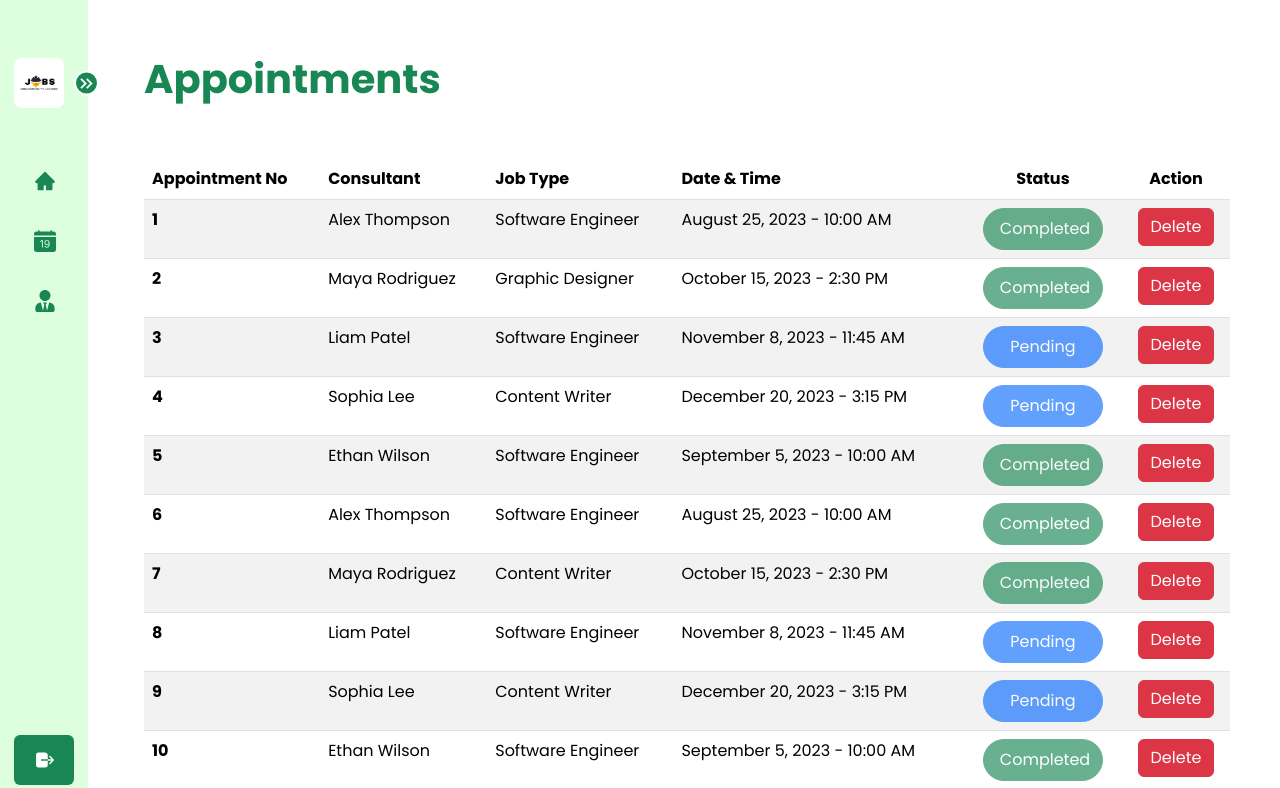
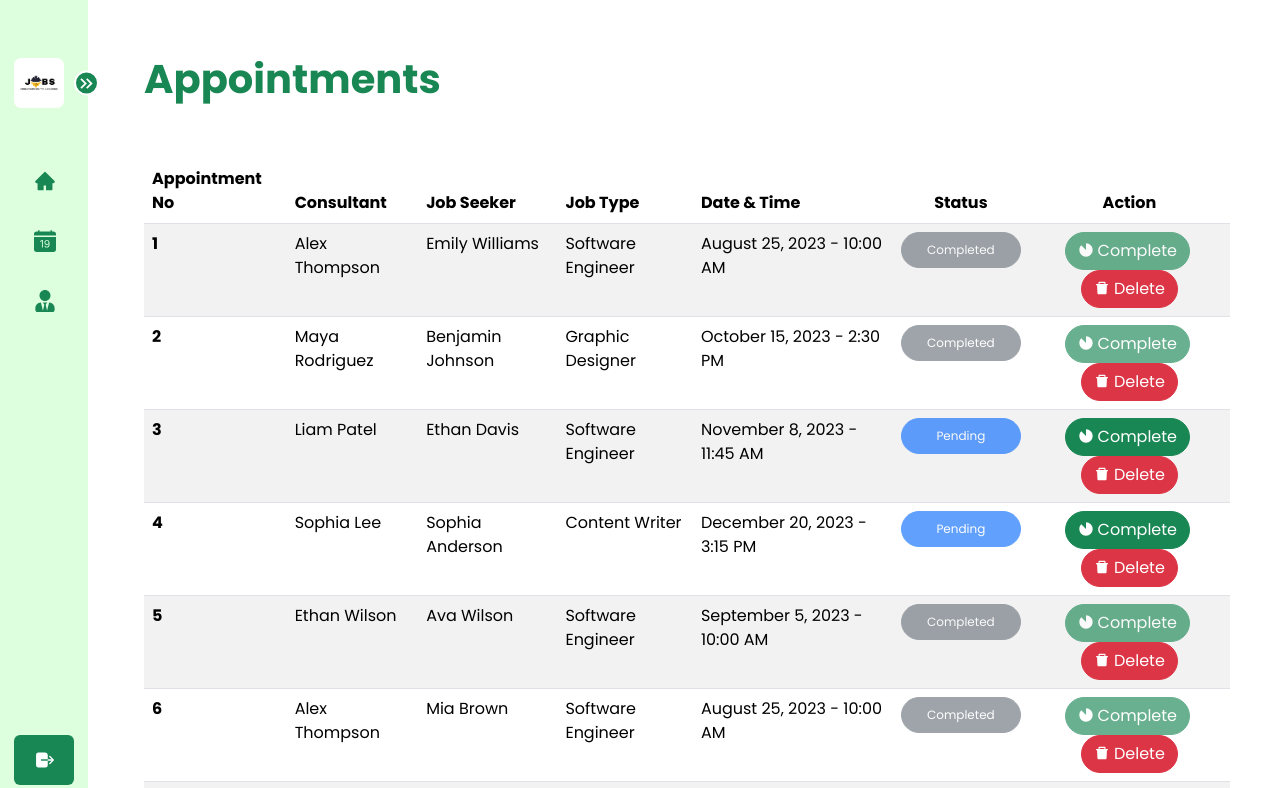
Before and after one commit to Waverista/Appointment-scheduling-app, a React (Create React App) app in the folder local/: page /appointment in a window 1280 px wide. Shown: the top 788 px of the page. Built offline with nearby package versions, Linux system fonts and the light colour scheme; sample sign-in values are in the browser's storage.

Commit message:
create refreshToken function

```diff
--- a/local/package.json
+++ b/local/package.json
@@ -13,6 +13,7 @@
     "bootstrap": "^5.3.1",
     "mdb-react-ui-kit": "^6.2.0",
     "popper.js": "^1.16.1",
+    "jwt-decode": "^3.1.2",
     "react": "^18.2.0",
     "react-dom": "^18.2.0",
     "react-icons": "^4.10.1",
--- a/local/src/pages/Appointments/Appointments.js
+++ b/local/src/pages/Appointments/Appointments.js
@@ -1,7 +1,12 @@
+import { useState } from "react";
+import { AiFillDelete } from "react-icons/ai";
+import { MdIncompleteCircle } from "react-icons/md";
+
 const appointmentsLst = [
   {
     id: 1,
     consultantName: "Alex Thompson",
+    jobSeekerName: "Emily Williams",
     dateTime: "August 25, 2023 - 10:00 AM",
     jobType: "Software Engineer",
     status: true,
@@ -9,6 +14,7 @@ const appointmentsLst = [
   {
     id: 2,
     consultantName: "Maya Rodriguez",
+    jobSeekerName: "Benjamin Johnson",
     dateTime: "October 15, 2023 - 2:30 PM",
     jobType: "Graphic Designer",
     status: true,
@@ -16,6 +22,7 @@ const appointmentsLst = [
   {
     id: 3,
     consultantName: "Liam Patel",
+    jobSeekerName: "Ethan Davis",
     dateTime: "November 8, 2023 - 11:45 AM",
     jobType: "Software Engineer",
     status: false,
@@ -23,6 +30,7 @@ const appointmentsLst = [
   {
     id: 4,
     consultantName: "Sophia Lee",
+    jobSeekerName: "Sophia Anderson",
     dateTime: "December 20, 2023 - 3:15 PM",
     jobType: "Content Writer",
     status: false,
@@ -30,6 +38,7 @@ const appointmentsLst = [
   {
     id: 5,
     consultantName: "Ethan Wilson",
+    jobSeekerName: "Ava Wilson",
     dateTime: "September 5, 2023 - 10:00 AM",
     jobType: "Software Engineer",
     status: true,
@@ -37,6 +46,7 @@ const appointmentsLst = [
   {
     id: 6,
     consultantName: "Alex Thompson",
+    jobSeekerName: "Mia Brown",
     dateTime: "August 25, 2023 - 10:00 AM",
     jobType: "Software Engineer",
     status: true,
@@ -44,6 +54,7 @@ const appointmentsLst = [
   {
     id: 7,
     consultantName: "Maya Rodriguez",
+    jobSeekerName: "Isabella Taylor",
     dateTime: "October 15, 2023 - 2:30 PM",
     jobType: "Content Writer",
     status: true,
@@ -51,6 +62,7 @@ const appointmentsLst = [
   {
     id: 8,
     consultantName: "Liam Patel",
+    jobSeekerName: "Harper Miller",
     dateTime: "November 8, 2023 - 11:45 AM",
     jobType: "Software Engineer",
     status: false,
@@ -58,6 +70,7 @@ const appointmentsLst = [
   {
     id: 9,
     consultantName: "Sophia Lee",
+    jobSeekerName: "Daniel Wilson",
     dateTime: "December 20, 2023 - 3:15 PM",
     jobType: "Content Writer",
     status: false,
@@ -65,6 +78,7 @@ const appointmentsLst = [
   {
     id: 10,
     consultantName: "Ethan Wilson",
+    jobSeekerName: "Evelyn Lopez",
     dateTime: "September 5, 2023 - 10:00 AM",
     jobType: "Software Engineer",
     status: true,
@@ -72,6 +86,7 @@ const appointmentsLst = [
   {
     id: 11,
     consultantName: "Alex Thompson",
+    jobSeekerName: "Jacob Anderson",
     dateTime: "August 25, 2023 - 10:00 AM",
     jobType: "Software Engineer",
     status: true,
@@ -79,6 +94,7 @@ const appointmentsLst = [
   {
     id: 12,
     consultantName: "Maya Rodriguez",
+    jobSeekerName: "Michael Johnson",
     dateTime: "October 15, 2023 - 2:30 PM",
     jobType: "Content Writer",
     status: true,
@@ -86,6 +102,7 @@ const appointmentsLst = [
   {
     id: 13,
     consultantName: "Liam Patel",
+    jobSeekerName: "Amelia Davis",
     dateTime: "November 8, 2023 - 11:45 AM",
     jobType: "Data Scientist",
     status: false,
@@ -93,6 +110,7 @@ const appointmentsLst = [
   {
     id: 14,
     consultantName: "Sophia Lee",
+    jobSeekerName: "Sophia Anderson",
     dateTime: "December 20, 2023 - 3:15 PM",
     jobType: "Project Manager",
     status: false,
@@ -100,6 +118,7 @@ const appointmentsLst = [
   {
     id: 15,
     consultantName: "Ethan Wilson",
+    jobSeekerName: "Ethan Davis",
     dateTime: "September 5, 2023 - 10:00 AM",
     jobType: "Software Engineer",
     status: true,
@@ -107,9 +126,10 @@ const appointmentsLst = [
 ];
 
 const Appointments = () => {
-  // const [appointmentsList, setAppointmentsList] = useState([]);
+  // const { user } = useContext(ProviderContext);
+  const [userType, setUserType] = useState(sessionStorage.getItem("userType"));
 
-  // setAppointmentsList(appointmentsLst);
+  if (userType === "job-seeker") {
     return (
       <div style={{ marginRight: "50px" }}>
         <h1 style={{ color: "#198754", fontWeight: "900" }}>Appointments</h1>
@@ -141,13 +161,13 @@ const Appointments = () => {
                   <div
                     className={
                       item.status
-                      ? "btn btn-success btn-lg disabled"
+                        ? "btn btn-secondary btn-lg disabled"
                         : "btn btn-primary btn-lg disabled"
                     }
                     style={{
                       borderRadius: "50px",
-                    fontSize: "16px",
                       width: "120px",
+                      fontSize: "12px",
                     }}
                   >
                     {item.status ? "Completed" : "Pending"}
@@ -155,7 +175,14 @@ const Appointments = () => {
                 </td>
                 <td style={{ textAlign: "center" }}>
                   <div className="flex">
-                  <button type="button" className="btn btn-danger">
+                    <button
+                      type="button"
+                      className="btn btn-danger"
+                      style={{ borderRadius: "50px" }}
+                    >
+                      <AiFillDelete
+                        style={{ marginBottom: "4px", marginRight: "4px" }}
+                      />
                       Delete
                     </button>
                   </div>
@@ -166,6 +193,161 @@ const Appointments = () => {
         </table>
       </div>
     );
+  }
+  if (userType === "consultant") {
+    return (
+      <div style={{ marginRight: "50px" }}>
+        <h1 style={{ color: "#198754", fontWeight: "900" }}>Appointments</h1>
+        <br />
+        <br />
+        <table className="table table-striped">
+          <thead>
+            <tr>
+              <th scope="col">Appointment No</th>
+              <th scope="col">Job Seeker</th>
+              <th scope="col">Job Type</th>
+              <th scope="col">Date & Time</th>
+              <th scope="col" style={{ textAlign: "center" }}>
+                Status
+              </th>
+              <th scope="col" style={{ textAlign: "center" }}>
+                Action
+              </th>
+            </tr>
+          </thead>
+          <tbody>
+            {appointmentsLst.map((item) => (
+              <tr key={item.id}>
+                <th scope="row">{item.id}</th>
+                <td>{item.jobSeekerName}</td>
+                <td>{item.jobType}</td>
+                <td>{item.dateTime}</td>
+                <td style={{ textAlign: "center" }}>
+                  <div
+                    className={
+                      item.status
+                        ? "btn btn-secondary btn-lg disabled"
+                        : "btn btn-primary btn-lg disabled"
+                    }
+                    style={{
+                      borderRadius: "50px",
+                      width: "120px",
+                      fontSize: "12px",
+                    }}
+                  >
+                    {item.status ? "Completed" : "Pending"}
+                  </div>
+                </td>
+                <td style={{ textAlign: "center" }}>
+                  <div className="flex">
+                    <button
+                      type="button"
+                      className={`btn btn-success ${item.status && "disabled"}`}
+                      style={{ borderRadius: "50px" }}
+                    >
+                      <MdIncompleteCircle
+                        style={{ marginBottom: "4px", marginRight: "4px" }}
+                      />
+                      Complete
+                    </button>
+                    &nbsp;
+                    <button
+                      type="button"
+                      className="btn btn-danger"
+                      style={{ borderRadius: "50px" }}
+                    >
+                      <AiFillDelete
+                        style={{ marginBottom: "4px", marginRight: "4px" }}
+                      />
+                      Delete
+                    </button>
+                  </div>
+                </td>
+              </tr>
+            ))}
+          </tbody>
+        </table>
+      </div>
+    );
+  }
+  if (userType === "admin") {
+    return (
+      <div style={{ marginRight: "50px" }}>
+        <h1 style={{ color: "#198754", fontWeight: "900" }}>Appointments</h1>
+        <br />
+        <br />
+        <table className="table table-striped">
+          <thead>
+            <tr>
+              <th scope="col">Appointment No</th>
+              <th scope="col">Consultant</th>
+              <th scope="col">Job Seeker</th>
+              <th scope="col">Job Type</th>
+              <th scope="col">Date & Time</th>
+              <th scope="col" style={{ textAlign: "center" }}>
+                Status
+              </th>
+              <th scope="col" style={{ textAlign: "center" }}>
+                Action
+              </th>
+            </tr>
+          </thead>
+          <tbody>
+            {appointmentsLst.map((item) => (
+              <tr key={item.id}>
+                <th scope="row">{item.id}</th>
+                <td>{item.consultantName}</td>
+                <td>{item.jobSeekerName}</td>
+                <td>{item.jobType}</td>
+                <td>{item.dateTime}</td>
+                <td style={{ textAlign: "center" }}>
+                  <div
+                    className={
+                      item.status
+                        ? "btn btn-secondary btn-lg disabled"
+                        : "btn btn-primary btn-lg disabled"
+                    }
+                    style={{
+                      borderRadius: "50px",
+                      width: "120px",
+                      fontSize: "12px",
+                    }}
+                  >
+                    {item.status ? "Completed" : "Pending"}
+                  </div>
+                </td>
+                <td style={{ textAlign: "center" }}>
+                  <div className="flex">
+                    <button
+                      type="button"
+                      className={`btn btn-success ${item.status && "disabled"}`}
+                      style={{ borderRadius: "50px" }}
+                    >
+                      <MdIncompleteCircle
+                        style={{ marginBottom: "4px", marginRight: "4px" }}
+                      />
+                      Complete
+                    </button>
+                    &nbsp;
+                    <button
+                      type="button"
+                      className="btn btn-danger"
+                      style={{ borderRadius: "50px" }}
+                    >
+                      <AiFillDelete
+                        style={{ marginBottom: "4px", marginRight: "4px" }}
+                      />
+                      Delete
+                    </button>
+                  </div>
+                </td>
+              </tr>
+            ))}
+          </tbody>
+        </table>
+      </div>
+    );
+  }
 };
 
 export default Appointments;
--- a/local/src/pages/Login/Login.js
+++ b/local/src/pages/Login/Login.js
@@ -52,8 +52,15 @@ function Login() {
       }
 
       const { accessToken, refreshToken } = res.data;
-      setUser({ accessToken: accessToken, refreshToken: refreshToken });
-      sessionStorage.setItem("accessToken", JSON.stringify(accessToken));
+      setUser({
+        userType: userType,
+        accessToken: accessToken,
+        refreshToken: refreshToken,
+      });
+
+      sessionStorage.setItem("accessToken", accessToken);
+      sessionStorage.setItem("refreshToken", refreshToken);
+      sessionStorage.setItem("userType", userType);
       setToken(sessionStorage.getItem("accessToken"));
 
       Swal.fire({
@@ -91,7 +98,7 @@ function Login() {
           opacity: ".1",
         }}
       />
-      <div className="50-w p-5 rounded bg-white">
+      <div className="50-w p-5 rounded bg-white" style={{ zIndex: "10" }}>
         <form onSubmit={handleSignIn}>
           <div className="text-center">
             <img
```
Also changed, not shown: local/src/components/Provider/Provider.js (+61 -4 lines). Lines whose indentation alone changed are shown as unchanged.
